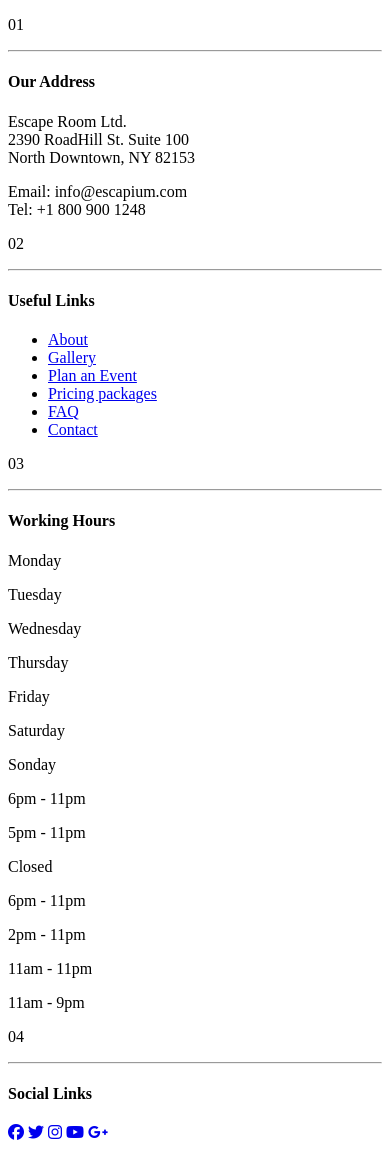
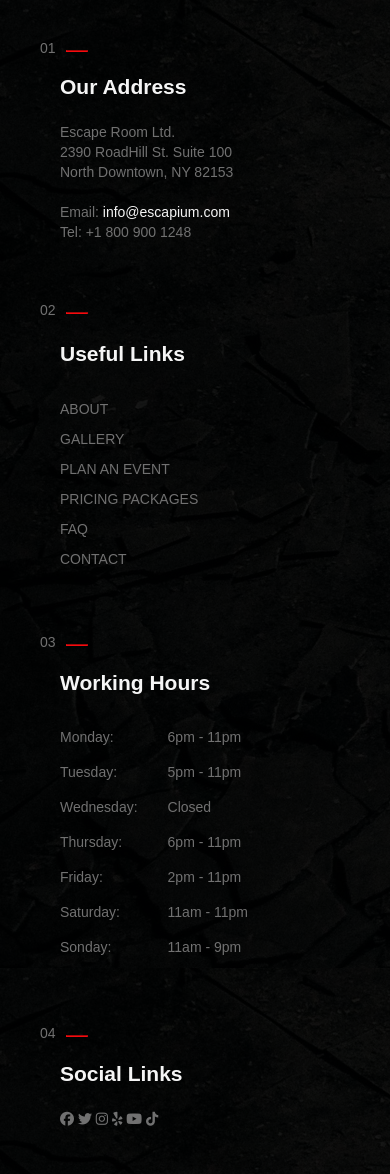
Before and after one commit to becodeorg/hamilton-7-escapium-team-5, a plain HTML site: page footer.html in a window 390 px wide. Shown: the top 1174 px of the page. Drawn offline with Linux system fonts and the light colour scheme.

Commit message:
footer finished - no responsive

```diff
--- a/footer.html
+++ b/footer.html
@@ -5,20 +5,26 @@
     <meta http-equiv="X-UA-Compatible" content="IE=edge">
     <meta name="viewport" content="width=device-width, initial-scale=1.0">
     <script src="https://kit.fontawesome.com/c73011fb05.js" crossorigin="anonymous"></script>
+    <link rel="stylesheet" href="./resources/css/style.css">
     <title>Document</title>
 </head>
 <body>
     <footer>
+    <div class="background">
         <div class="end">
-            <div class="end__address">
-                <div class="number"><p>01</p><hr></div>
+        <div class="section">
+            <div class="number"><p>01</p><hr></div>
+            <div class="end_address">
                 <h4>Our Address</h4>
-                <p>Escape Room Ltd.<br>2390 RoadHill St. Suite 100<br>North Downtown, NY 82153</p>
-                <p>Email: info@escapium.com<br>Tel: +1 800 900 1248</p>
+                <p>Escape Room Ltd.<br>2390 RoadHill St. Suite 100<br>North Downtown, NY 82153</p><br>
+                <p>Email:&nbsp;<a class="email" href="mailto:">info@escapium.com</a></p>
+                <p>Tel: +1 800 900 1248</p>
             </div>
+        </div>
 
-            <nav class="end__usefulLinks">
-                <div class="number"><p>02</p><hr></div>
+        <div class="section">
+            <div class="number"><p>02</p><hr></div>
+            <nav class="end_usefulLinks">
                 <h4>Useful Links</h4>
                 <ul>
                     <li><a href="#">About</a></li>
@@ -29,19 +35,21 @@
                     <li><a href="#">Contact</a></li>
                 </ul>
             </nav>
+        </div>
 
-            <div class="end__working">
-                <div class="number"><p>03</p><hr></div>
+        <div class="section">
+            <div class="number"><p>03</p><hr></div>
+            <div class="end_working">
                 <h4>Working Hours</h4>
                 <div class="end_working_hours">
                     <div class="end_working_hours_day">
-                        <p>Monday</p>
-                        <p>Tuesday</p>
-                        <p>Wednesday</p>
-                        <p>Thursday</p>
-                        <p>Friday</p>
-                        <p>Saturday</p>
-                        <p>Sonday</p>
+                        <p>Monday:</p>
+                        <p>Tuesday:</p>
+                        <p>Wednesday:</p>
+                        <p>Thursday:</p>
+                        <p>Friday:</p>
+                        <p>Saturday:</p>
+                        <p>Sonday:</p>
                     </div>
                     <div class="end_working_hours_time">
                         <p>6pm - 11pm</p>
@@ -54,24 +62,27 @@
                     </div>
                 </div>
             </div>
+        </div>
 
-            <div class="end__socialLinks">
-                <div class="number"><p>04</p><hr></div>
+        <div class="section">
+            <div class="number"><p>04</p><hr></div>
+            <div class="end_socialLinks">
                 <h4>Social Links</h4>
                 <a href="https://www.facebook.com/"><i class="fa-brands fa-facebook"></i></a>
                 <a href="https://twitter.com/?lang=en"><i class="fa-brands fa-twitter"></i></a>
                 <a href="https://www.instagram.com/?hl=en"><i class="fa-brands fa-instagram"></i></a>
-                <a href="https://www.tripadvisor.com/"></a>
-                <a href=""></a>
+                <a href="https://fr.yelp.be/bruxelles"><i class="fa-brands fa-yelp"></i></a>
                 <a href="https://www.youtube.com/"><i class="fa-brands fa-youtube"></i></a>
-                <a href="https://plus.google.com/"><i class="fa-brands fa-google-plus-g"></i></a>
+                <a href="https://www.tiktok.com/en/"><i class="fa-brands fa-tiktok"></i></a>
             </div>
+        </div>
         </div>
 
         <div class="endFooter">
             <img src="./resources/images/logo/footer-logo.png" alt="escapium logo">
             <p>Copyright &copy; 2020 Escapium | All Rights Reserved</p>
         </div>
+    </div>
     </footer>
 </body>
 </html>
--- /dev/null
+++ b/resources/scss/footer.scss
@@ -0,0 +1,119 @@
+* {
+    margin: 0;
+    padding: 0;
+}
+footer{
+    display: flex;
+    width: 100%;
+    color: #717171;
+    font-size: 14px;
+    font-family: Hind, sans-serif;
+    background-image: url(../images/gallery/slide-3.jpg);
+}
+.background{
+    width: 100%;
+    backdrop-filter: brightness(0.1);
+}
+.section{
+    margin: 10px 20px;
+}
+.end{
+    display: flex;
+    flex-wrap: wrap;
+    // flex-direction: column;
+    margin-left: 20px;
+    margin-top: 30px;
+}
+.number{
+    width: 70px;
+    display: flex;
+    flex-direction: row;
+    hr{
+        transform: rotate(90deg);
+        height: 20px;
+        margin-left: 20px;
+        border-color: #F60B0E;
+    }
+}
+h4{
+    color: whitesmoke;
+    font-family: Montserrat, sans-serif;
+    margin-top: 5px;
+    margin-bottom: 25px;
+    font-size: 21px;
+}
+.end_address{
+    margin: 15px 0px 40px 20px;
+    line-height: 20px;
+}
+.end_usefulLinks{
+    margin: 15px 0px 40px 20px;
+    line-height: 30px
+}
+
+.end_working{
+    margin: 15px 0px 40px 20px;
+    .end_working_hours{
+        display: flex;
+        flex-direction: row;
+    }
+    .end_working_hours_day{
+        margin-right: 30px;
+        line-height: 35px;
+    }
+    .end_working_hours_time{
+        line-height: 35px;
+    }
+}
+.end_socialLinks{
+    margin: 15px 0px 40px 20px;
+    .svg-inline--fa{
+        width: 16px;
+        height: 16px;
+        color: whitesmoke;
+        background-color: gray;
+        border-radius: 20px;
+        padding: 10px;
+        margin-right: 5px;
+        margin-top: 15px;
+    }
+}
+.endFooter{
+    display: flex;
+    flex-direction: column;
+    justify-content: space-between;
+    align-items: center;
+    text-align: center;
+    margin-bottom: 15px;
+    margin-top: 25px;
+    img{
+        width: 110px;
+        margin: 15px 0px;
+    }
+}
+ul{
+    padding: 0px;
+}
+li{
+    list-style: none;
+    text-transform: uppercase;
+}
+a{
+    text-decoration: none;
+    color: #717171;
+}
+.email{
+    color: whitesmoke;
+}
+
+//screen tablet 768px
+@media screen and (min-width:760px)
+{
+    // footer{
+    //     display: flex;
+    //     flex-direction: row;
+    // }
+    .section {
+        width: 145px;
+    }
+}
--- a/resources/scss/style.scss
+++ b/resources/scss/style.scss
@@ -0,0 +1,17 @@
+@import './footer.scss'
+
+// * {
+//     margin: 0;
+//     padding: 0;
+// }
+
+// @import url('https://fonts.googleapis.com/css2?family=Hind:wght@300;400;500&display=swap');
+
+// @import url('https://fonts.googleapis.com/css2?family=Montserrat:wght@200;300;400;500;600;700&display=swap');
+
+// $red: #F60B0E;
+// $darkestBackground: #1B1B1B;
+// $darkBackground: #222222;
+// $whiteBackground: #fefefe;
+// $globalFontColor: #717171;
+// $navFontColor: #777;
```
Also changed, not shown: resources/css/style.css, 1 other file.
